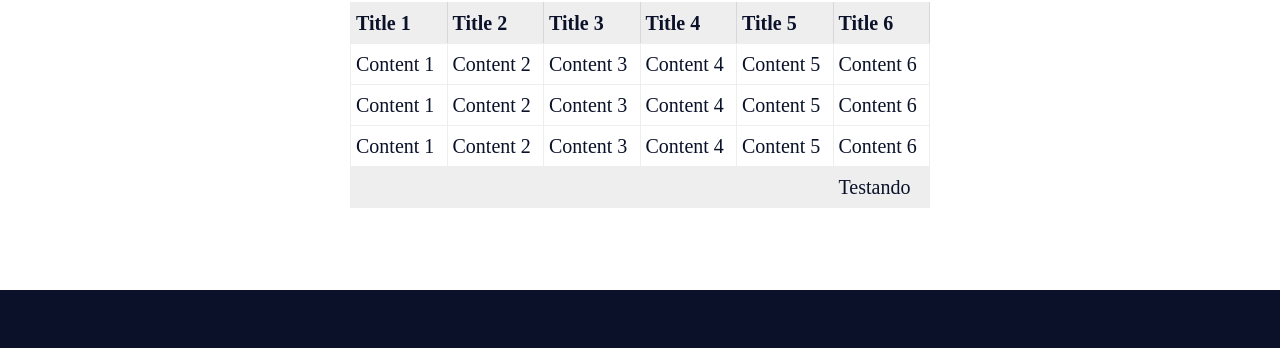
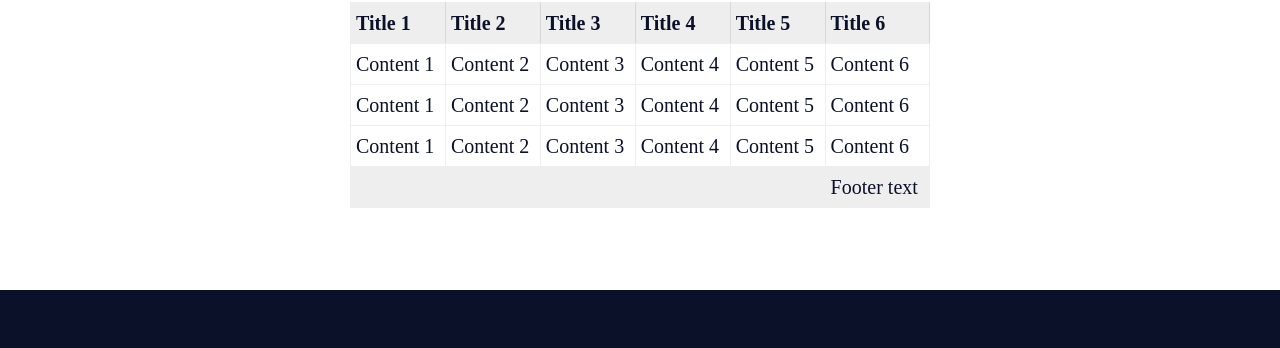
Before and after one commit to Gabriel2Mello/Landing-Page-Html, a plain HTML site: page index.html in a window 1280 px wide. Shown: the part 4907-5255 px from the top of the page. Drawn offline with Linux system fonts and the light colour scheme.

Commit message:
Footer text

```diff
--- a/index.html
+++ b/index.html
@@ -228,7 +228,7 @@
                             <td></td>
                             <td></td>
                             <td></td>
-                            <td>Testando</td>
+                            <td>Footer text</td>
                         </tr>
                     </tfoot>
                 </table>
```
